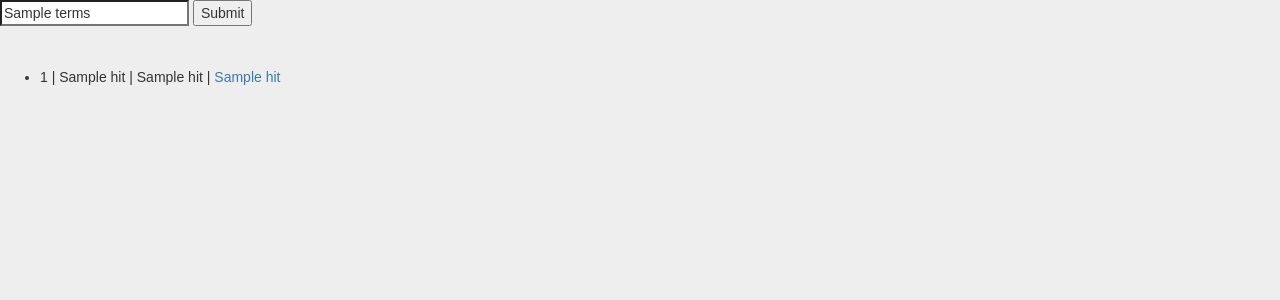
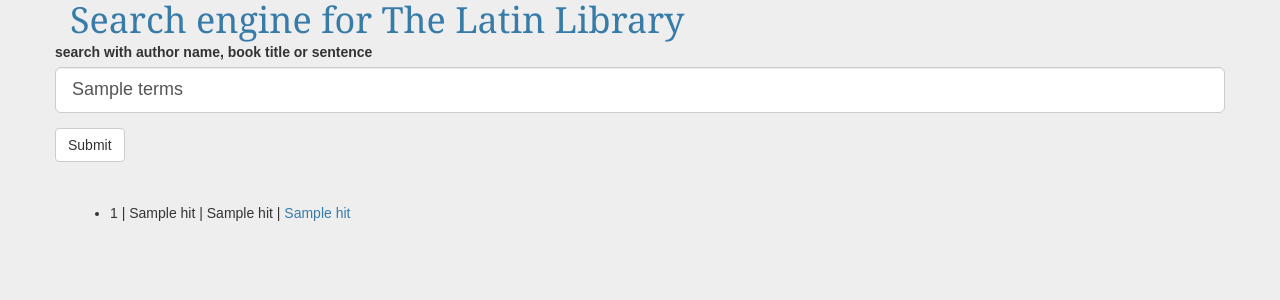
Before and after one commit to oudalab/phyllo, a Flask app: template search/templates/search.html in a window 1280 px wide. Shown: the top 300 px of the page. Run offline with Flask 2, Linux system fonts and the light colour scheme; the template is opened without the code that fills it: most values are stand-ins (such as "Sample title", 1, 10 or a date in 2020); some libraries are stand-ins or nearby versions.

Commit message:
Changes to the interface

```diff
--- a/search/templates/search.html
+++ b/search/templates/search.html
@@ -9,12 +9,22 @@
 
 
 {% block content %}
-<form action={{ url_for('search') }}>
-    <input type="search" name="q" value="{{terms}}" />
-    <input type="submit" />
-</form>
+<div class="container">
+    <h1>Search engine for The Latin Library</h1>
+    <form action={{ url_for('search') }}>
+        <div class="row">
+            <div class="form-group">
+                <label for="code">search with author name, book title or sentence</label>
+                <input class="form-control input-lg" type="search" name="q" value="{{terms}}">
+            </div>
+        </div>
 
-<hr/>
+        <div class="row">
+            <button type="submit" class="btn btn-default">Submit</button>
+        </div>
+    </form>
+
+    <hr/>
 
 <ul>
 {% if results %}
@@ -24,5 +34,6 @@
     {% endfor %}
 {% endif %}
 </ul>
+</div>
 
 {% endblock %}
```
